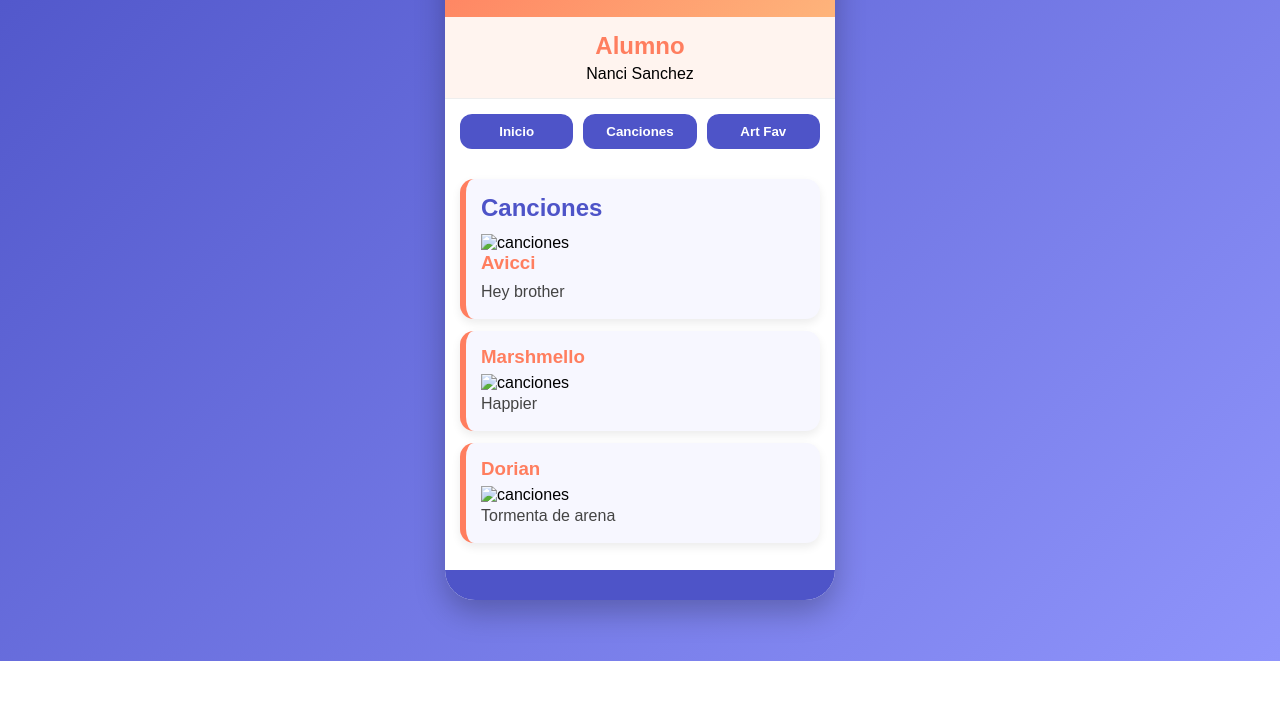
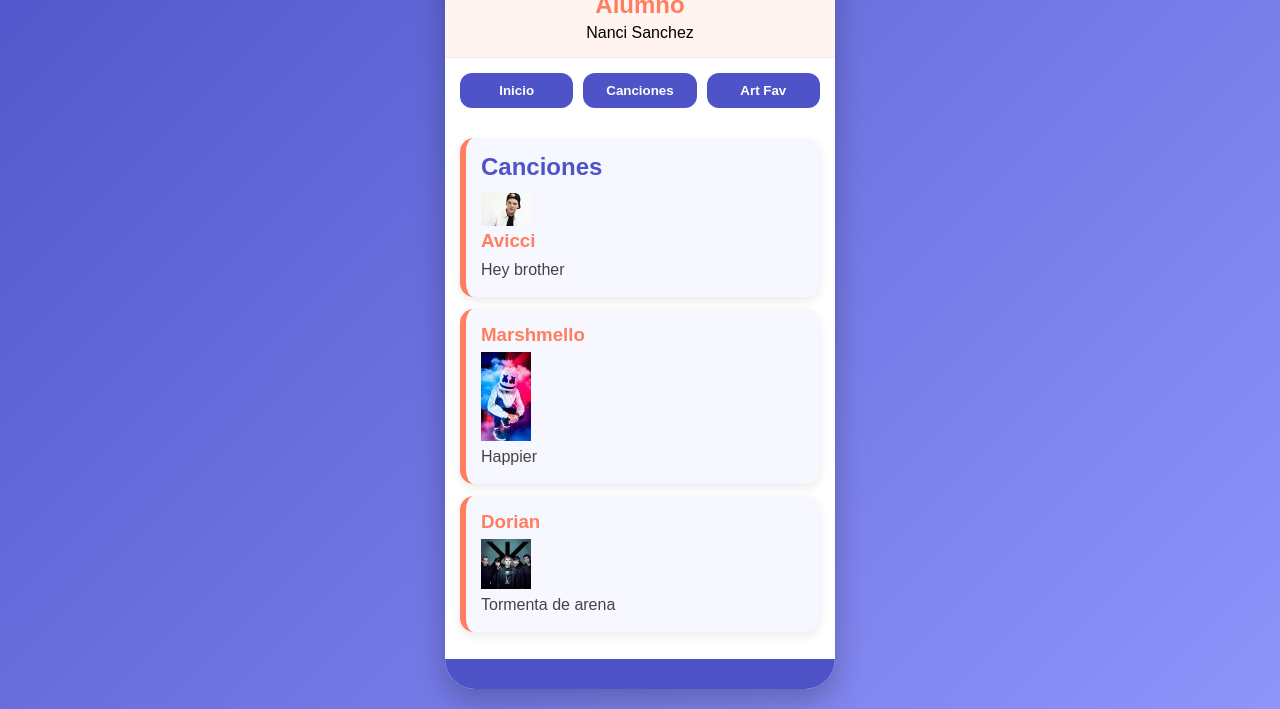
Before and after one commit to nancimelchor0-cmyk/APP_MUSICA, a plain HTML site: page index.html in a window 1280 px wide. Both pictures are taken after a click on the button "Canciones". Shown: the part 139-848 px from the top of the page. Before the commit the page ends 800 px from the top, so only its background shows below. Drawn offline with Linux system fonts and the light colour scheme.

Commit message:
Update index.html

```diff
--- a/index.html
+++ b/index.html
@@ -41,18 +41,18 @@
             <section id="Canciones" class="seccion">
                 <div class="card">
                     <h2>Canciones</h2>
-                     <img src="img/avicci.webp" alt="canciones">
+                     <img src="img/Aviccii.jpg" alt="canciones">
                     <h3>Avicci</h3>
                     <p>Hey brother</p>
                 </div>
                 <div class="card">
                     <h3>Marshmello</h3>
-                     <img src="img/marsmello.jpg" alt="canciones">
+                     <img src="img/marsmelloo.jpg" alt="canciones">
                     <p>Happier</p>
                 </div>
                 <div class="card">
                     <h3>Dorian</h3>
-                    <img src="img/Dorian.jpg" alt="canciones">
+                    <img src="img/Doriann.jpg" alt="canciones">
                     <p>Tormenta de arena </p>
                 </div>
             </section>
```
